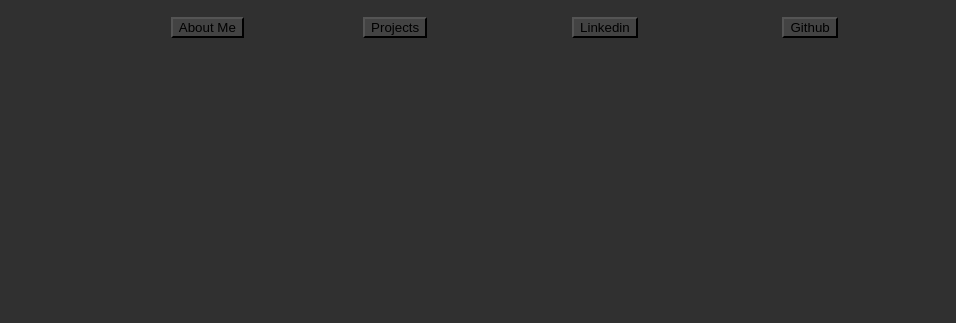
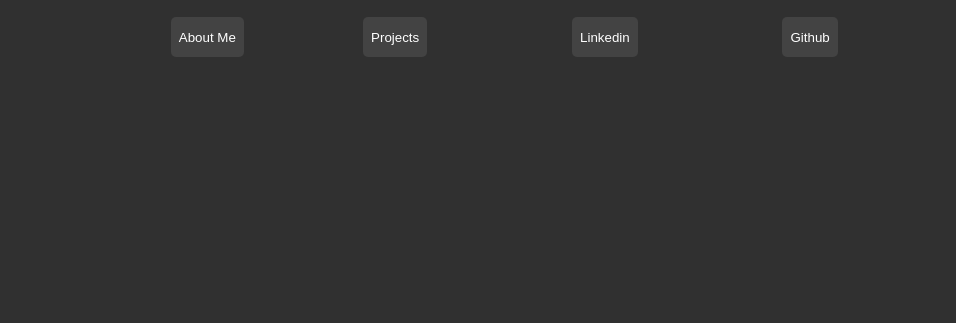
Before and after one commit to Mguaste/Personal-Portfolio, a plain HTML site: page index.html in a window 1280 px wide. Shown: the part 477-800 px from the top of the page, without its empty margins (162-1118 px from the left). Drawn offline with Linux system fonts and the light colour scheme.

Commit message:
Added cool button effects

```diff
--- a/style.css
+++ b/style.css
@@ -11,6 +11,7 @@ h1{
     margin: 0px;
     color: palegoldenrod;
     font-size: 125px;
+    font-style: italic;
     position: relative;
     width: 100%;
     height: auto;
@@ -40,19 +41,70 @@ h2{
     position: relative;
     left: 26%;
     background-color: #434343;
+    border-color: rgba(138, 43, 226, 0.0);
+    border-radius: 5px;
+    height: 5vh;
+    transition: all 0.3s ease-in-out;
+    color: white;
+}
+
+#abt:hover {
+    box-shadow: blueviolet 1px 0 60px;
+    border-color: rgba(138, 43, 226, 1.0);
+    background-color: rgb(213, 134, 255);
+    color: rgb(99, 32, 161);
 }
 
 #prj{
     position: relative;
     left: 35%;
-    background-color: #434343;}
+    background-color: #434343;
+    border-color: rgba(138, 43, 226, 0.0);
+    border-radius: 5px;
+    height: 5vh;
+    transition: all 0.3s ease-in-out;
+    color: white;
+}
+
+#prj:hover {
+    box-shadow: blueviolet 1px 0 60px;
+    border-color: rgba(138, 43, 226, 1.0);
+    background-color: rgb(213, 134, 255);
+    color: rgb(99, 32, 161);
+}
 
 #lnk{
     position: relative;
     left: 46%;
-    background-color: #434343;}
+    border-color: rgba(138, 43, 226, 0.0);
+    background-color: #434343;
+    border-radius: 5px;
+    height: 5vh;
+    transition: all 0.3s ease-in-out;
+    color: white;
+}
+
+#lnk:hover {
+    box-shadow: blueviolet 1px 0 60px;
+    border-color: rgba(138, 43, 226, 1.0);
+    background-color: rgb(213, 134, 255);
+    color: rgb(99, 32, 161);
+}
 
 #git{
     position: relative;
     left: 57%;
-    background-color: #434343;}
+    border-color: rgba(138, 43, 226, 0.0);
+    background-color: #434343;
+    border-radius: 5px;
+    height: 5vh;
+    transition: all 0.3s ease-in-out;
+    color: white;
+}
+
+#git:hover {
+    box-shadow: blueviolet 1px 0 60px;
+    border-color: rgba(138, 43, 226, 1.0);
+    background-color: rgb(213, 134, 255);
+    color: rgb(99, 32, 161);
+}
```
